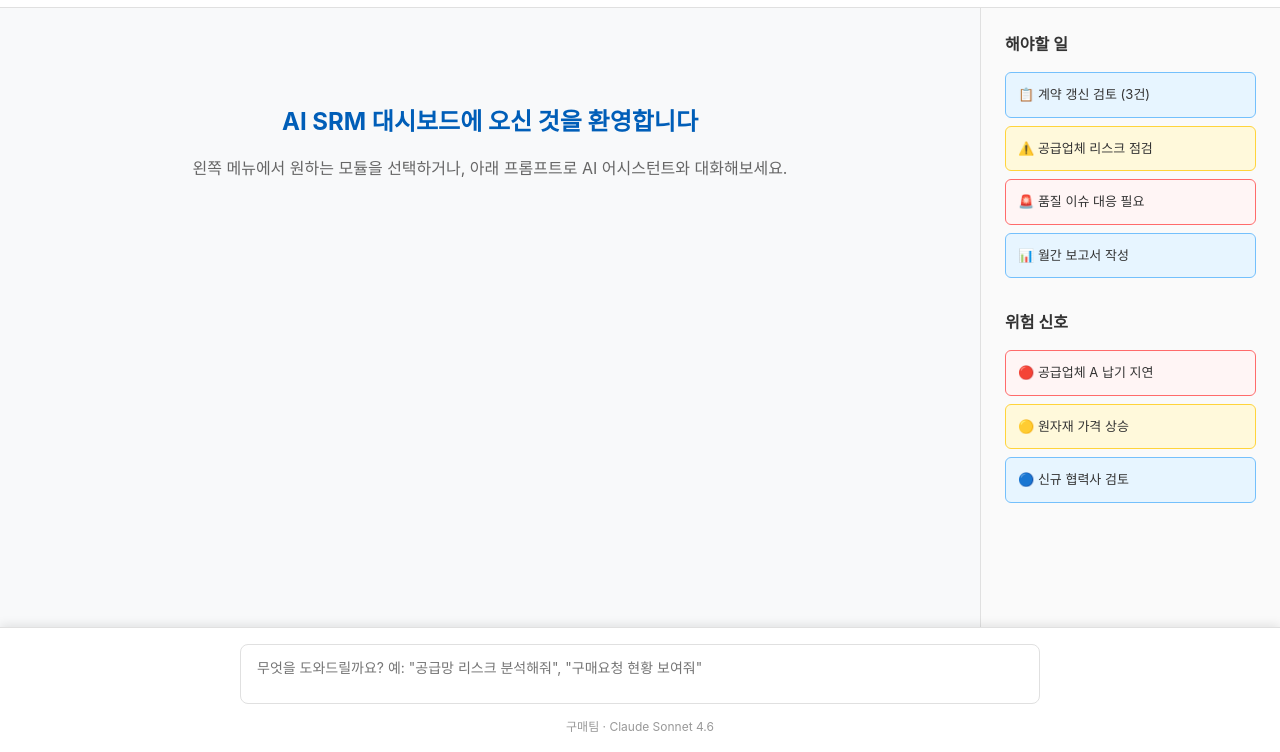
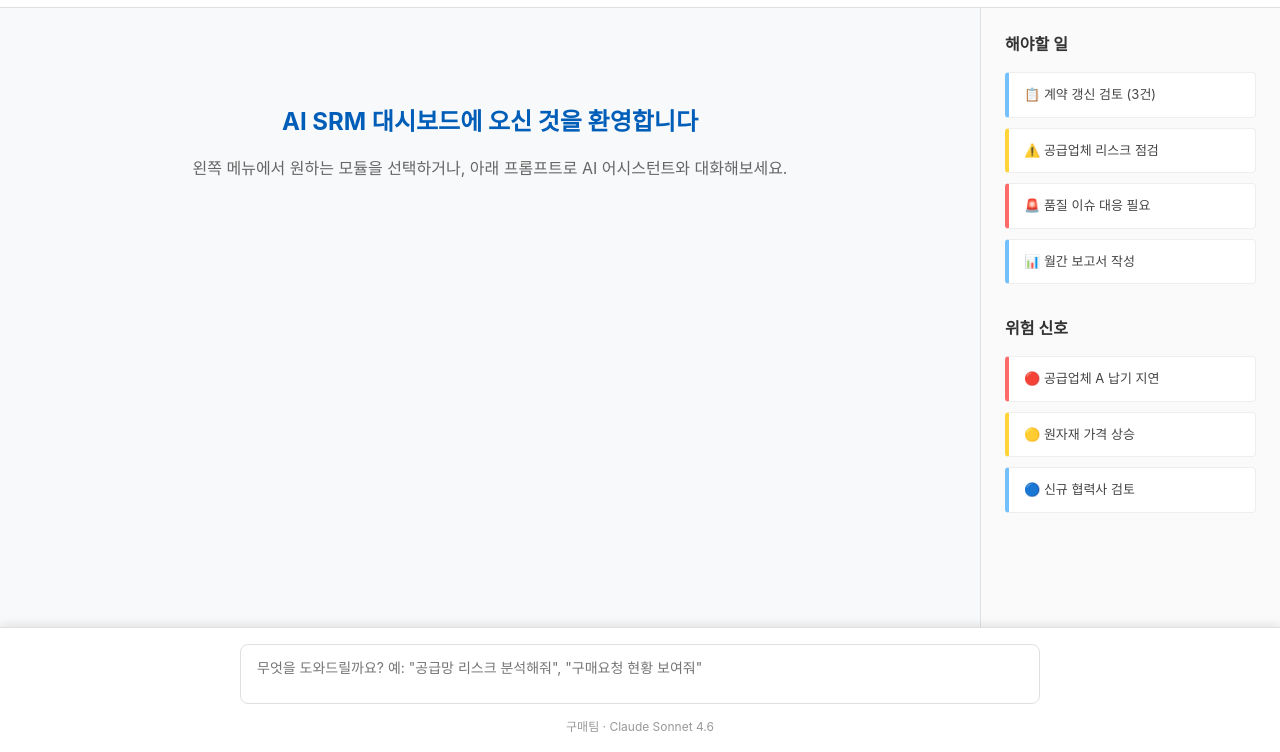
Before and after one commit to WOOJOONGBAIK/ai-srm, a website: page index.html in a window 1280 px wide. Shown: the part 48-800 px from the top of the page. Drawn offline with Linux system fonts and the light colour scheme; a script that the page names is missing.

Commit message:
Apply sidebar tonedown: change from full background color to left border only for status indication, add hover effect

```diff
--- a/index.html
+++ b/index.html
@@ -30,10 +30,11 @@
   .welcome-message p { font-size: 16px; color: #666; }
   .sidebar { width: 300px; background: #fafafa; border-left: 1px solid #e0e0e0; padding: 1.5rem; }
   .sidebar-title { font-size: 16px; font-weight: 600; margin-bottom: 1rem; color: #333; }
-  .sidebar-item { padding: 12px; background: #fff; border: 1px solid #e0e0e0; border-radius: 6px; margin-bottom: 8px; font-size: 13px; }
-  .sidebar-item.danger { border-color: #ff6b6b; background: #fff5f5; }
-  .sidebar-item.warning { border-color: #ffd43b; background: #fff9db; }
-  .sidebar-item.info { border-color: #74c0fc; background: #e7f5ff; }
+  .sidebar-item { padding: 12px 15px; background: #fff; border: 1px solid #eee; border-left: 4px solid #ddd; border-radius: 4px; margin-bottom: 10px; font-size: 13px; color: #444; transition: transform 0.2s; }
+  .sidebar-item:hover { transform: translateX(3px); border-color: #ccc; }
+  .sidebar-item.danger { border-left-color: #ff6b6b; }
+  .sidebar-item.warning { border-left-color: #ffd43b; }
+  .sidebar-item.info { border-left-color: #74c0fc; }
 
   /* 프롬프트 영역 (하단 고정) */
   .prompt-area { position: fixed; bottom: 0; left: 0; right: 0; background: #fff; border-top: 1px solid #e0e0e0; padding: 1rem; box-shadow: 0 -2px 10px rgba(0,0,0,0.1); }
```
